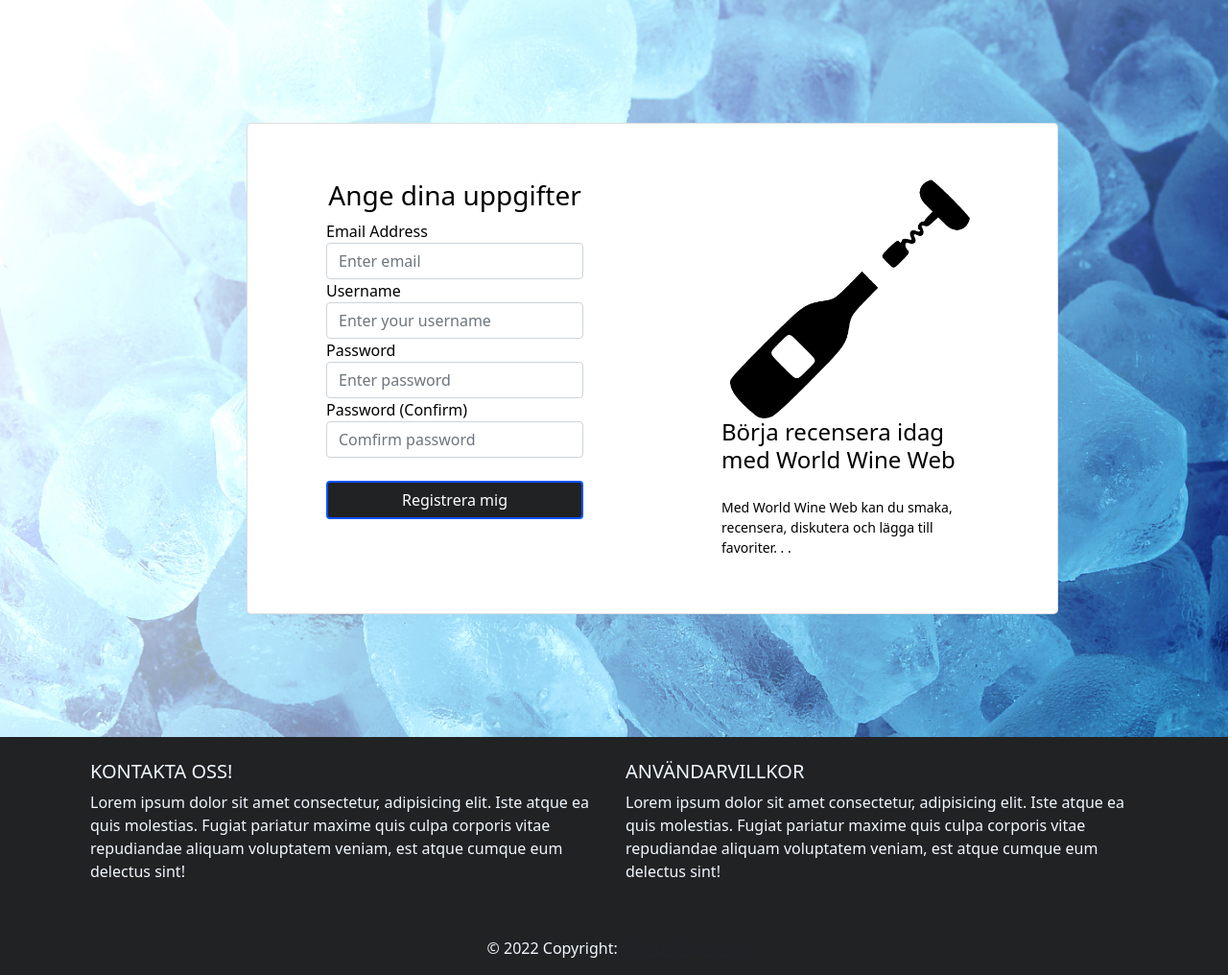
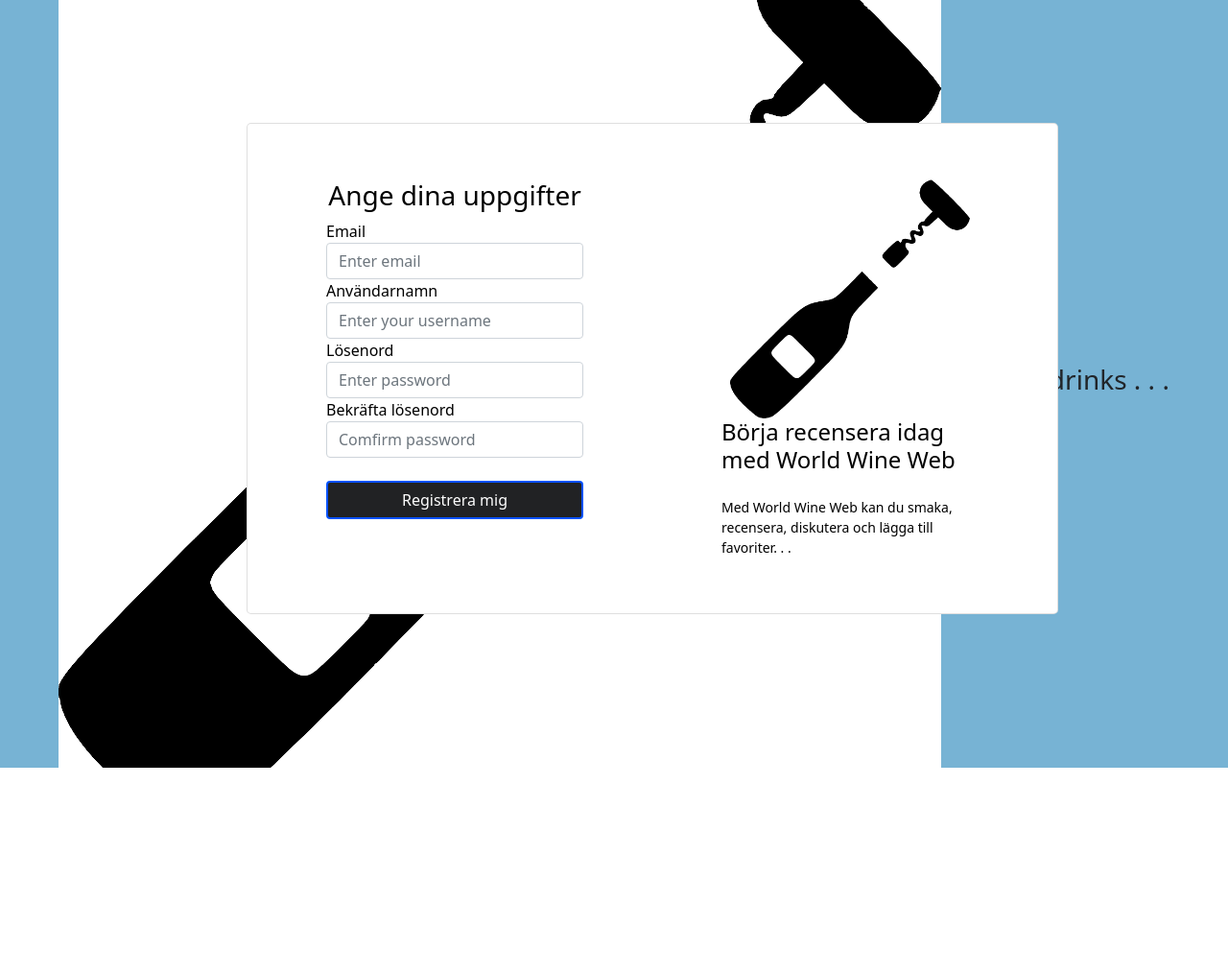
Before and after one commit to LifesApples/WorldWineWeb, a Flask app: page /sign-up in a window 1280 px wide. Shown: the whole page at 96% size. After the commit the page ends 800 px from the top, so only its background shows below. Run offline with Flask 2, Linux system fonts and the light colour scheme.

Commit message:
CSS+HTML + JS TEST

```diff
--- a/WWW/website/static/style.css
+++ b/WWW/website/static/style.css
@@ -204,3 +228,68 @@
     color: aliceblue;
     justify-content: center;
 }
+
+/*
+.loader-wrapper{
+    width: 100%;
+    height: 100%;
+    position:absolute;
+    top: 0;
+    left: 0;
+    background-color: #242f3f;
+    display: flex;
+    justify-content: center;
+    align-items: center;
+}
+.loader{
+    display: inline-block;
+    width: 30px;
+    height: 30px;
+    position: relative;
+    border: 4px solid #Ffff;
+    animation: loader 2s infinite ease;
+}
+.loader-inner{
+    vertical-align: top;
+    display: inline-block;
+    width: 100%;
+    background-color: #fff;
+    animation: loader-inner 2s infinite ease-in;
+}
+.loader::after {
+    content: '\2026';
+    display: inline-block;
+    overflow: hidden;
+    vertical-align: bottom;
+    animation: dots steps(4, end) 2s infinite;
+    width: 0px;
+  }
+@keyframes loader{
+    0% {transform: rotate(0deg);}
+    25% {transform: rotate(180deg);}
+    50% {transform: rotate(180deg);}
+    75% {transform: rotate(360deg);}
+    100% {transform: rotate(360deg);}
+}
+@keyframes loader-inner{
+    0% {height: 0%;}
+    25% {height: 0%;}
+    50% {height: 100%;}
+    75% {height: 100%;}
+    100% {height: 0%;}
+}
+*/
+
+.preload{
+    position: fixed;
+    top: 0;
+    width: 100%;
+    height: 100%;
+    background: #77b3d4;
+
+    display: flex;
+    justify-content: center;
+    align-items: center;
+
+
+}
--- a/WWW/website/templates/sign_up.html
+++ b/WWW/website/templates/sign_up.html
@@ -13,6 +13,11 @@
     </head>
 
     <body id="bg" style="background-color: #3c5586;">
+      <div class="preload">
+        <img src="/static/images/bottles.png" alt="flaska">
+        <h3> Pouring drinks . . . </h3>
+
+      </div>
         <main>
             <section class="h-100 gradient-form" >
                 <div class="container py-5 h-100">
@@ -27,19 +32,19 @@
                               <form method="POST">
                                   <h3 align="center">Ange dina uppgifter</h3>
                                   <div class="form-group">
-                                      <label for="email">Email Address</label>
+                                      <label for="email">Email </label>
                                       <input type="email" class="form-control" id="email" name="email" placeholder="Enter email"/>
                                   </div>
                                   <div class="form-group">
-                                      <label for="username">Username</label>
+                                      <label for="username">Användarnamn</label>
                                       <input type="text" class="form-control" id="username" name="username"placeholder="Enter your username"/>
                                   </div>
                                   <div class="form-group">
-                                      <label for="password1">Password</label>
+                                      <label for="password1">Lösenord</label>
                                       <input type="password" class="form-control" id="password1" name="password1"placeholder="Enter password"/>
                                   </div>
                                   <div class="form-group">
-                                      <label for="password2">Password (Confirm)</label>
+                                      <label for="password2">Bekräfta lösenord</label>
                                       <input type="password" class="form-control" id="password2" name="password2"placeholder="Comfirm password"/>
                                   </div>
                                   <br />
@@ -103,5 +108,11 @@
             </div>
           </footer>
         </main>
+
+        <!--<div class="loader-wrapper">
+          <span class="loader"><span class="loader-inner"></span></span>
+
+        </div>
+        -->
       </body>
     </html>
```
Also changed, not shown: other parts of WWW/website/static/style.css (+31 -7 lines), WWW/website/js/loader.js (added, +11 -0 lines), WWW/website/templates/product_page.html (+15 -4 lines), WWW/website/static/images/dsc_icon.png (added), WWW/website/static/images/fb_icon.png (added), WWW/website/static/images/ig_icon.png (added), WWW/website/static/images/mg_icon.png (added), WWW/website/static/images/viber_icon.png (added).
